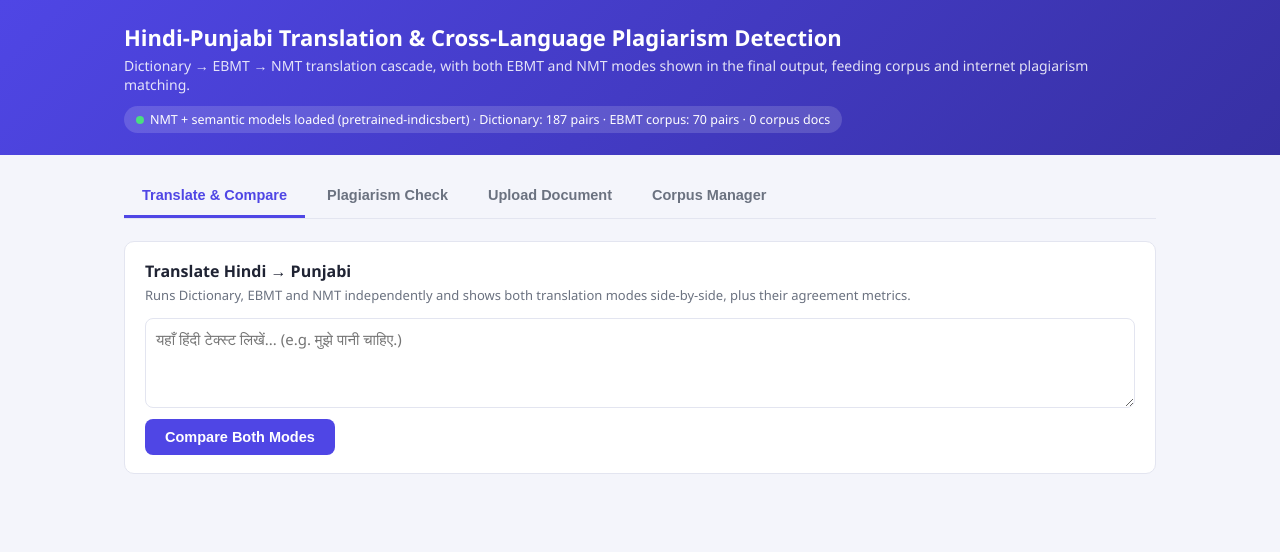
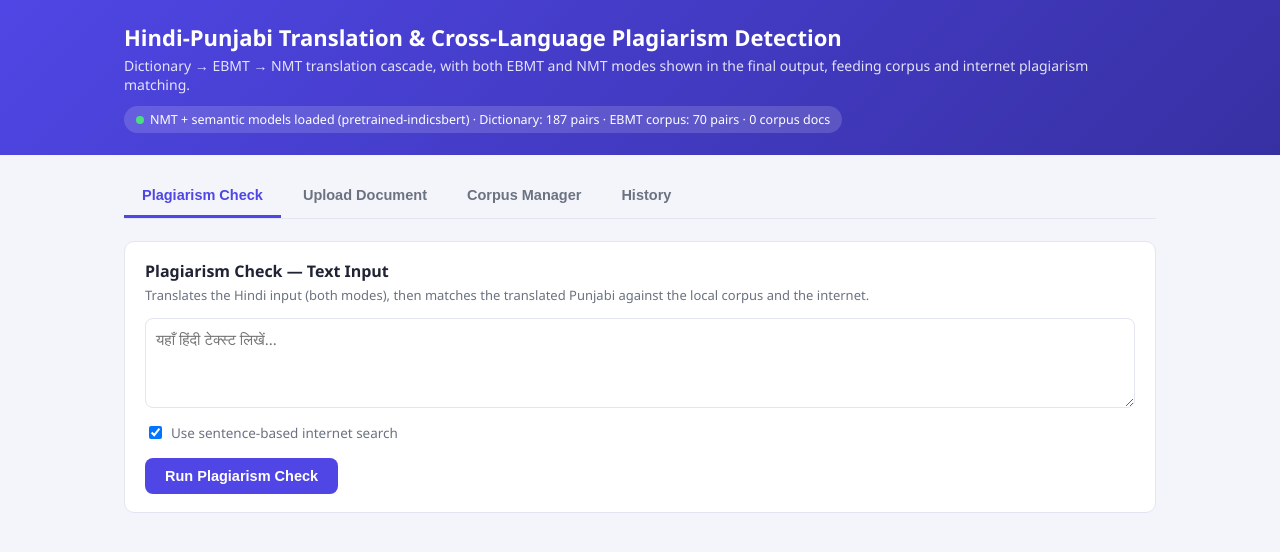
Before and after one commit to sachinmajithia/thesis, a Flask app: page / in a window 1280 px wide. Shown: the top 552 px of the page. Run offline with Flask 3, Linux system fonts and the light colour scheme.

Commit message:
Restrict UI to 4 tabs; add text-area corpus add and History tab
Drop the "Translate & Compare" tab so the UI exposes exactly: Plagiarism
Check, Upload Document, Corpus Manager, History.

- Upload Document: the "Add a Document to the Corpus" card now also
  accepts pasted text (in addition to file upload), posting to the
  existing /api/corpus/add endpoint.
- History: new tab listing past plagiarism checks from the
  plagiarism_checks table, with a "View" action that reloads the full
  stored result (corpus + internet matches, translation modes) via the
  shared renderPlagiarismResult(), and a "Delete" action.
- app.py: add GET /api/history/list, GET /api/history/<id> and
  POST /api/history/delete to back the History tab.
- Removed the now-unused runCompare() function and translate-tab DOM
  hooks; renderModesHtml() is kept since Plagiarism Check and History
  still use it to show the Dictionary/EBMT/NMT translation modes.

Co-Authored-By: Claude Sonnet 5 <noreply@anthropic.com>
Claude-Session: https://claude.ai/code/session_014Y6KrCk7384oTf22m9FYp7

```diff
--- a/app.py
+++ b/app.py
@@ -1917,6 +1917,93 @@ def get_corpus_stats():
     except Exception as e:
         return jsonify({'error': str(e)}), 500
 
+@app.route('/api/history/list', methods=['GET'])
+def list_history():
+    """Get recent plagiarism-check history (text-input and document-upload checks)"""
+    try:
+        conn = sqlite3.connect('corpus_database.db')
+        cursor = conn.cursor()
+
+        cursor.execute('''SELECT id, query_content, query_language, corpus_matches,
+            max_corpus_similarity, internet_matches, max_internet_similarity,
+            processing_time, check_timestamp, search_method
+            FROM plagiarism_checks
+            ORDER BY check_timestamp DESC
+            LIMIT 100''')
+
+        results = cursor.fetchall()
+        conn.close()
+
+        history = []
+        for row in results:
+            history.append({
+                'id': row[0],
+                'query_preview': (row[1] or '')[:150],
+                'query_language': row[2],
+                'corpus_matches': row[3],
+                'max_corpus_similarity': row[4],
+                'internet_matches': row[5],
+                'max_internet_similarity': row[6],
+                'processing_time': row[7],
+                'check_timestamp': row[8],
+                'search_method': row[9]
+            })
+
+        print(f"✅ Retrieved {len(history)} plagiarism-check history entries")
+        return jsonify({'history': history})
+
+    except Exception as e:
+        print(f"❌ Error listing history: {e}")
+        return jsonify({'error': str(e)}), 500
+
+@app.route('/api/history/<int:check_id>', methods=['GET'])
+def get_history_detail(check_id):
+    """Get the full stored result for one past plagiarism check, for re-viewing."""
+    try:
+        conn = sqlite3.connect('corpus_database.db')
+        cursor = conn.cursor()
+
+        cursor.execute('SELECT results_json FROM plagiarism_checks WHERE id = ?', (check_id,))
+        row = cursor.fetchone()
+        conn.close()
+
+        if not row or not row[0]:
+            return jsonify({'error': 'History entry not found'}), 404
+
+        return jsonify(json.loads(row[0]))
+
+    except Exception as e:
+        print(f"❌ Error fetching history detail: {e}")
+        return jsonify({'error': str(e)}), 500
+
+@app.route('/api/history/delete', methods=['POST'])
+def delete_history_entry():
+    """Delete a plagiarism-check history entry"""
+    try:
+        data = request.get_json()
+        check_id = data.get('id')
+
+        if not check_id:
+            return jsonify({'success': False, 'error': 'No id provided'}), 400
+
+        conn = sqlite3.connect('corpus_database.db')
+        cursor = conn.cursor()
+        cursor.execute('DELETE FROM plagiarism_checks WHERE id = ?', (check_id,))
+
+        if cursor.rowcount > 0:
+            conn.commit()
+            conn.close()
+            print(f"✅ History entry deleted: {check_id}")
+            return jsonify({'success': True, 'message': f'History entry {check_id} deleted'})
+        else:
+            conn.close()
+            print(f"❌ History entry not found: {check_id}")
+            return jsonify({'success': False, 'message': 'History entry not found'}), 404
+
+    except Exception as e:
+        print(f"❌ Error deleting history entry: {e}")
+        return jsonify({'success': False, 'error': str(e)}), 500
+
 @app.route('/health', methods=['GET'])
 def health():
     """Health check"""
--- a/templates/integrated_index.html
+++ b/templates/integrated_index.html
@@ -157,27 +157,14 @@
 
 <div class="container">
   <nav class="tabs">
-    <button class="tab-btn active" data-tab="translate">Translate &amp; Compare</button>
-    <button class="tab-btn" data-tab="check">Plagiarism Check</button>
+    <button class="tab-btn active" data-tab="check">Plagiarism Check</button>
     <button class="tab-btn" data-tab="upload">Upload Document</button>
     <button class="tab-btn" data-tab="corpus">Corpus Manager</button>
+    <button class="tab-btn" data-tab="history">History</button>
   </nav>
 
-  <!-- ============ TAB: TRANSLATE & COMPARE ============ -->
-  <div class="tab-panel active" id="tab-translate">
-    <div class="card">
-      <h2>Translate Hindi → Punjabi</h2>
-      <p class="hint">Runs Dictionary, EBMT and NMT independently and shows both translation modes side-by-side, plus their agreement metrics.</p>
-      <textarea id="translateInput" placeholder="यहाँ हिंदी टेक्स्ट लिखें... (e.g. मुझे पानी चाहिए.)"></textarea>
-      <br>
-      <button class="primary" id="btnCompare" onclick="runCompare()">Compare Both Modes</button>
-      <div class="loading" id="compareLoading" style="display:none;">Translating…</div>
-    </div>
-    <div id="compareResult"></div>
-  </div>
-
   <!-- ============ TAB: PLAGIARISM CHECK (TEXT) ============ -->
-  <div class="tab-panel" id="tab-check">
+  <div class="tab-panel active" id="tab-check">
     <div class="card">
       <h2>Plagiarism Check — Text Input</h2>
       <p class="hint">Translates the Hindi input (both modes), then matches the translated Punjabi against the local corpus and the internet.</p>
@@ -204,15 +191,25 @@
 
     <div class="card">
       <h2>Add a Document to the Corpus</h2>
-      <p class="hint">Adds this document to the reference corpus used for future plagiarism matching.</p>
+      <p class="hint">Adds a document to the reference corpus used for future plagiarism matching — upload a file, or paste text directly below.</p>
       <div class="drop-zone" id="dropZoneCorpus">Drag &amp; drop a file here, or click to choose one<br><input type="file" id="fileInputCorpus" accept=".txt,.pdf,.docx,.doc" style="display:none;"></div>
       <div id="filenameChipCorpus"></div>
       <br>
       <input type="text" id="corpusTitle" placeholder="Title (optional)">
       <input type="text" id="corpusTags" placeholder="Tags, comma separated (optional)">
       <br>
-      <button class="primary" id="btnUploadCorpus" onclick="runUploadCorpus()">Add to Corpus</button>
+      <button class="primary" id="btnUploadCorpus" onclick="runUploadCorpus()">Add File to Corpus</button>
       <div id="uploadCorpusStatus"></div>
+
+      <div class="section-title" style="margin-top:22px;">Or Paste Text Directly</div>
+      <textarea id="corpusTextArea" placeholder="यहाँ हिंदी या ਪੰਜਾਬੀ ਟੈਕਸਟ ਪੇਸਟ ਕਰੋ... (paste Hindi or Punjabi text to add it to the corpus)"></textarea>
+      <br>
+      <input type="text" id="corpusTextFilename" placeholder="Filename (optional, e.g. my-doc.txt)">
+      <input type="text" id="corpusTextTitle" placeholder="Title (optional)">
+      <input type="text" id="corpusTextTags" placeholder="Tags, comma separated (optional)">
+      <br>
+      <button class="primary" id="btnAddCorpusText" onclick="runAddCorpusText()">Add Text to Corpus</button>
+      <div id="addCorpusTextStatus"></div>
     </div>
   </div>
 
@@ -234,6 +231,16 @@
       <h2>Documents <button class="secondary" style="float:right;" onclick="loadCorpus()">Refresh</button></h2>
       <div id="corpusTableWrap"><div class="empty-state">Loading…</div></div>
     </div>
+  </div>
+
+  <!-- ============ TAB: HISTORY ============ -->
+  <div class="tab-panel" id="tab-history">
+    <div class="card">
+      <h2>Plagiarism Check History <button class="secondary" style="float:right;" onclick="loadHistory()">Refresh</button></h2>
+      <p class="hint">Past plagiarism checks (text input and document upload), most recent first.</p>
+      <div id="historyTableWrap"><div class="empty-state">Loading…</div></div>
+    </div>
+    <div id="historyDetail"></div>
   </div>
 </div>
 
@@ -307,6 +314,7 @@ document.querySelectorAll('.tab-btn').forEach(btn => {
     btn.classList.add('active');
     document.getElementById('tab-' + btn.dataset.tab).classList.add('active');
     if (btn.dataset.tab === 'corpus') { loadCorpus(); loadCorpusStats(); }
+    if (btn.dataset.tab === 'history') { loadHistory(); }
   });
 });
 
@@ -333,7 +341,7 @@ async function loadHealth() {
 loadHealth();
 
 // ---------------------------------------------------------------------------
-// Translation modes rendering (shared by Translate tab and Plagiarism Check tab)
+// Translation modes rendering (used by the Plagiarism Check and History tabs)
 // ---------------------------------------------------------------------------
 function methodBadge(method) {
   const map = { Dictionary: 'blue', EBMT: 'teal', NMT: 'green', None: 'gray' };
@@ -379,27 +387,8 @@ function renderModesHtml(modes) {
     </div>`;
 }
 
-async function runCompare() {
-  const hindiText = document.getElementById('translateInput').value.trim();
-  const out = document.getElementById('compareResult');
-  const loading = document.getElementById('compareLoading');
-  if (!hindiText) { out.innerHTML = `<div class="status-msg err">Please enter some Hindi text.</div>`; return; }
-  document.getElementById('btnCompare').disabled = true;
-  loading.style.display = 'block';
-  out.innerHTML = '';
-  try {
-    const data = await postJSON('/api/translate/compare', {hindi_text: hindiText});
-    out.innerHTML = renderModesHtml(data);
-  } catch (e) {
-    out.innerHTML = `<div class="status-msg err">${escapeHtml(e.message)}</div>`;
-  } finally {
-    loading.style.display = 'none';
-    document.getElementById('btnCompare').disabled = false;
-  }
-}
-
 // ---------------------------------------------------------------------------
-// Plagiarism results rendering (shared by text-check and upload-check)
+// Plagiarism results rendering (shared by text-check, upload-check and history)
 // ---------------------------------------------------------------------------
 function queryLangBadge(lang) {
   if (lang === 'hindi') return badge('Matched via: Hindi source', 'amber');
@@ -586,6 +575,34 @@ async function runUploadCorpus() {
   }
 }
 
+async function runAddCorpusText() {
+  const content = document.getElementById('corpusTextArea').value.trim();
+  const statusEl = document.getElementById('addCorpusTextStatus');
+  if (!content) { statusEl.innerHTML = `<div class="status-msg err">Please paste some text first.</div>`; return; }
+
+  const filename = document.getElementById('corpusTextFilename').value.trim() || `pasted-${Date.now()}.txt`;
+  const title = document.getElementById('corpusTextTitle').value.trim();
+  const tags = document.getElementById('corpusTextTags').value.split(',').map(t => t.trim()).filter(Boolean);
+
+  const btn = document.getElementById('btnAddCorpusText');
+  btn.disabled = true;
+  statusEl.innerHTML = `<div class="loading">Adding to corpus…</div>`;
+  try {
+    const data = await postJSON('/api/corpus/add', {filename, content, title, tags});
+    statusEl.innerHTML = `<div class="status-msg ${data.success ? 'ok' : 'err'}">${escapeHtml(data.message || data.error)} (corpus size: ${data.corpus_size})</div>`;
+    if (data.success) {
+      document.getElementById('corpusTextArea').value = '';
+      document.getElementById('corpusTextFilename').value = '';
+      document.getElementById('corpusTextTitle').value = '';
+      document.getElementById('corpusTextTags').value = '';
+    }
+  } catch (e) {
+    statusEl.innerHTML = `<div class="status-msg err">${escapeHtml(e.message)}</div>`;
+  } finally {
+    btn.disabled = false;
+  }
+}
+
 // ---------------------------------------------------------------------------
 // Corpus manager tab
 // ---------------------------------------------------------------------------
@@ -658,6 +675,74 @@ async function deleteCorpusDoc(encodedFilename) {
     alert(e.message);
   }
 }
+
+// ---------------------------------------------------------------------------
+// History tab
+// ---------------------------------------------------------------------------
+async function loadHistory() {
+  const wrap = document.getElementById('historyTableWrap');
+  wrap.innerHTML = `<div class="empty-state">Loading…</div>`;
+  try {
+    const res = await fetch('/api/history/list');
+    const data = await res.json();
+    if (!res.ok) throw new Error(data.error || 'Failed to load history');
+    const history = data.history || [];
+    if (!history.length) {
+      wrap.innerHTML = `<div class="empty-state">No plagiarism checks run yet. Run one from the "Plagiarism Check" or "Upload Document" tab.</div>`;
+      return;
+    }
+    wrap.innerHTML = `
+      <table>
+        <thead><tr><th>When</th><th>Query</th><th>Corpus Matches</th><th>Internet Matches</th><th>Time</th><th></th></tr></thead>
+        <tbody>
+          ${history.map(h => {
+            const preview = h.query_preview || '';
+            const shortPreview = preview.length > 60 ? preview.slice(0, 60) + '…' : preview;
+            const corpusPct = (h.max_corpus_similarity || 0) * 100;
+            const internetPct = (h.max_internet_similarity || 0) * 100;
+            return `
+            <tr>
+              <td>${h.check_timestamp ? new Date(h.check_timestamp).toLocaleString() : ''}</td>
+              <td>${escapeHtml(shortPreview)}</td>
+              <td>${h.corpus_matches} (${corpusPct.toFixed(0)}%)</td>
+              <td>${h.internet_matches} (${internetPct.toFixed(0)}%)</td>
+              <td>${h.processing_time}s</td>
+              <td>
+                <button class="secondary" onclick="viewHistoryDetail(${h.id})">View</button>
+                <button class="danger" onclick="deleteHistoryEntry(${h.id})">Delete</button>
+              </td>
+            </tr>`;
+          }).join('')}
+        </tbody>
+      </table>`;
+  } catch (e) {
+    wrap.innerHTML = `<div class="status-msg err">${escapeHtml(e.message)}</div>`;
+  }
+}
+
+async function viewHistoryDetail(id) {
+  const out = document.getElementById('historyDetail');
+  out.innerHTML = `<div class="loading">Loading…</div>`;
+  try {
+    const res = await fetch('/api/history/' + id);
+    const data = await res.json();
+    if (!res.ok) throw new Error(data.error || 'Failed to load history entry');
+    out.innerHTML = renderPlagiarismResult(data);
+  } catch (e) {
+    out.innerHTML = `<div class="status-msg err">${escapeHtml(e.message)}</div>`;
+  }
+}
+
+async function deleteHistoryEntry(id) {
+  if (!confirm('Delete this history entry?')) return;
+  try {
+    await postJSON('/api/history/delete', {id});
+    document.getElementById('historyDetail').innerHTML = '';
+    loadHistory();
+  } catch (e) {
+    alert(e.message);
+  }
+}
 </script>
 </body>
 </html>
```
